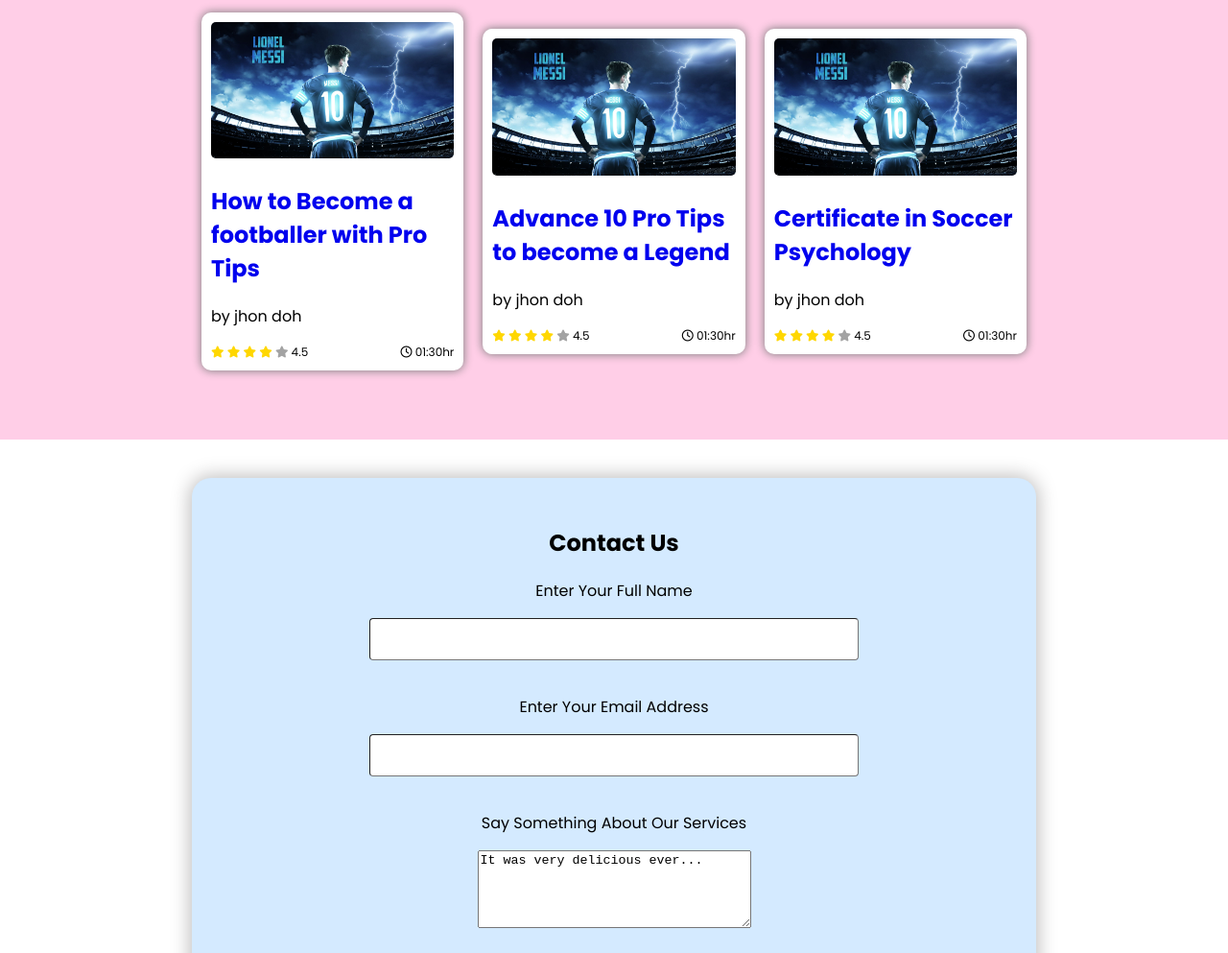
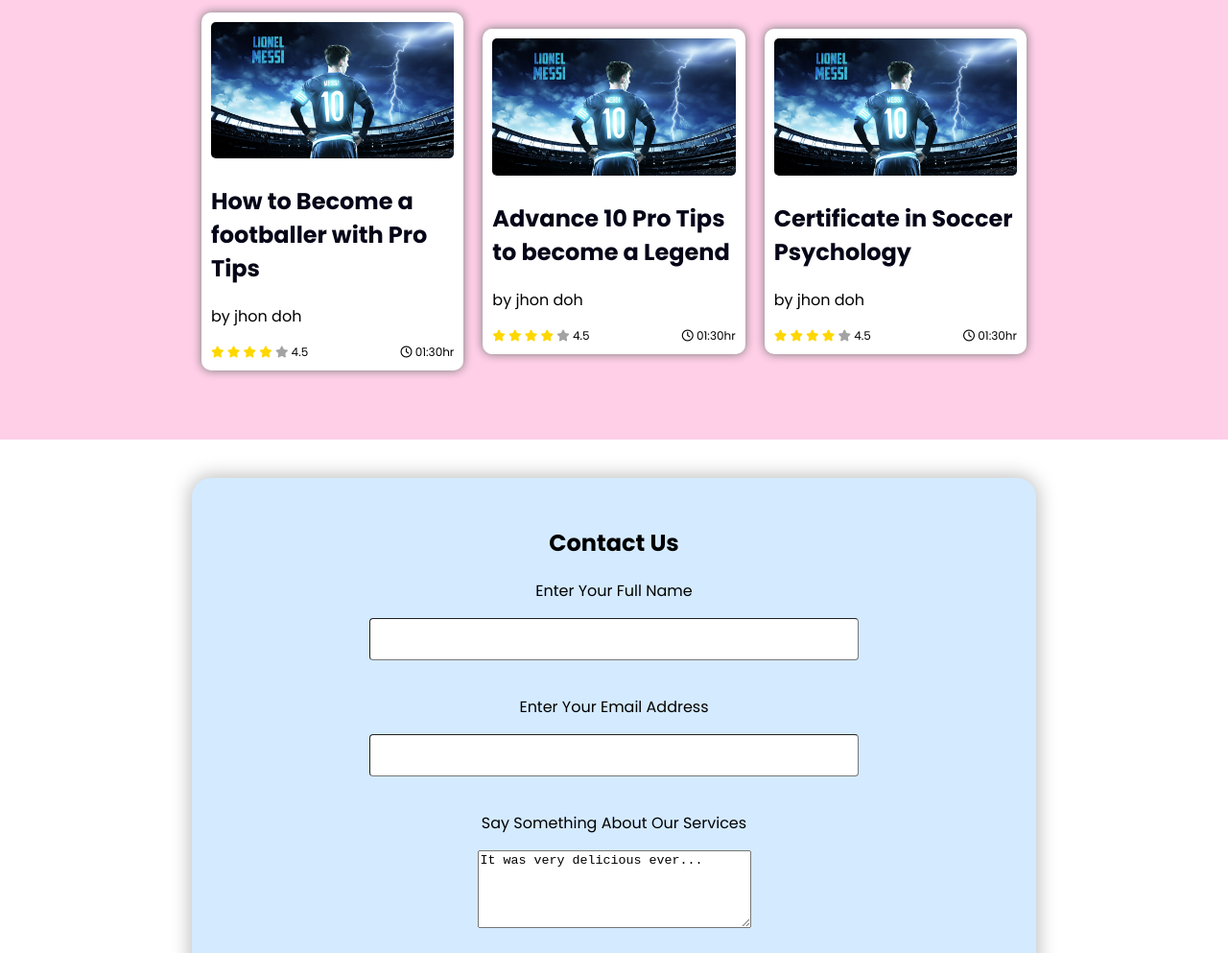
Before and after one commit to shakilkhanSAU/responsive-football, a plain HTML site: page index.html in a window 1280 px wide. Shown: the part 3603-4596 px from the top of the page at 96% size. Drawn offline with Linux system fonts and the light colour scheme.

Commit message:
link style and font color fix

```diff
--- a/style.css
+++ b/style.css
@@ -186,6 +186,7 @@ nav ul li a {
 
 .course-details h2 a {
     text-decoration: none;
+    color: rgb(5, 5, 24);
 }
 .course{
     margin: 10px;
```
